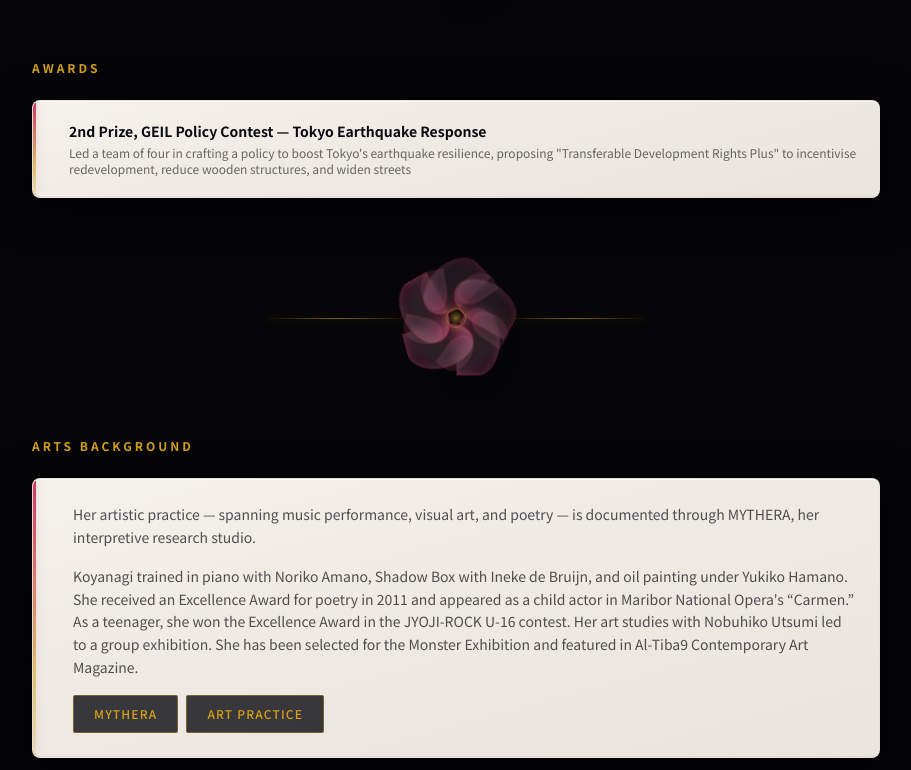
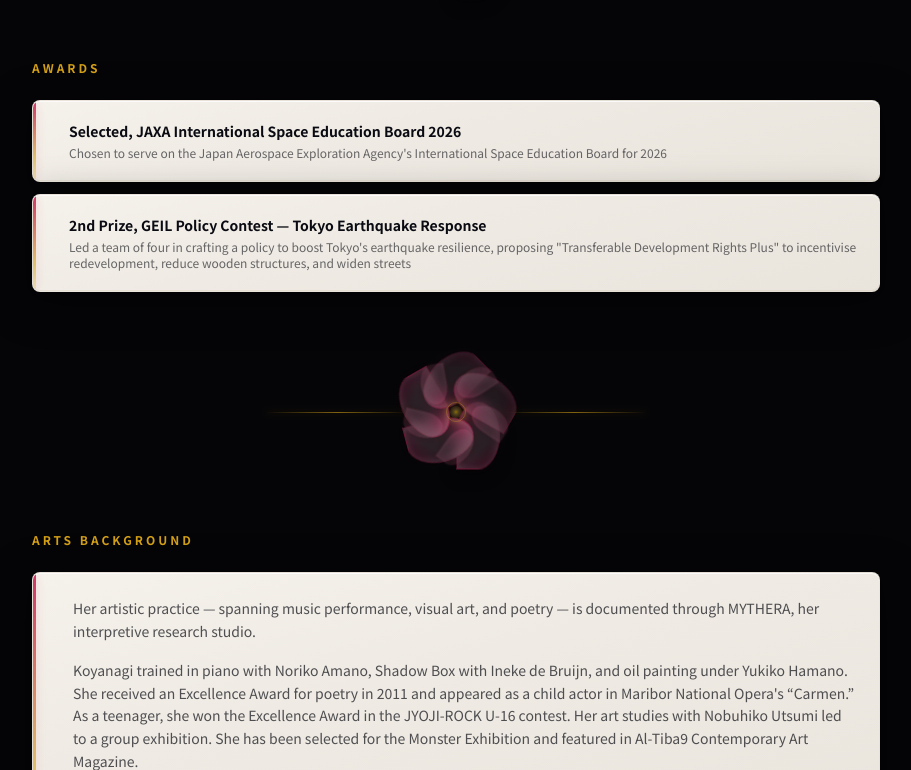
Before and after one commit to rskyex/portfolio, a Next.js app: page /about in a window 1280 px wide. Shown: the part 4010-4780 px from the top of the page, without its empty margins (184-1095 px from the left). Built offline with nearby package versions, Linux system fonts and the light colour scheme; a web font is replaced by a local one.

Commit message:
Add JAXA International Space Education Board 2026 selection
https://claude.ai/code/session_01RhAejMxyiLfubjcdpqeuBS

```diff
--- a/src/app/about/page.tsx
+++ b/src/app/about/page.tsx
@@ -209,6 +209,7 @@ export default function AboutPage() {
           <h3 className="font-noto-sans text-xs text-kin tracking-[0.25em] uppercase mb-6 font-semibold">Awards</h3>
           <div className="space-y-3">
             {[
+              { title: 'Selected, JAXA International Space Education Board 2026', detail: 'Chosen to serve on the Japan Aerospace Exploration Agency\'s International Space Education Board for 2026' },
               { title: '2nd Prize, GEIL Policy Contest — Tokyo Earthquake Response', detail: 'Led a team of four in crafting a policy to boost Tokyo\'s earthquake resilience, proposing "Transferable Development Rights Plus" to incentivise redevelopment, reduce wooden structures, and widen streets' },
             ].map((award, i) => (
               <div key={i} className="card-washi card-washi-about p-5 relative overflow-hidden">
```
